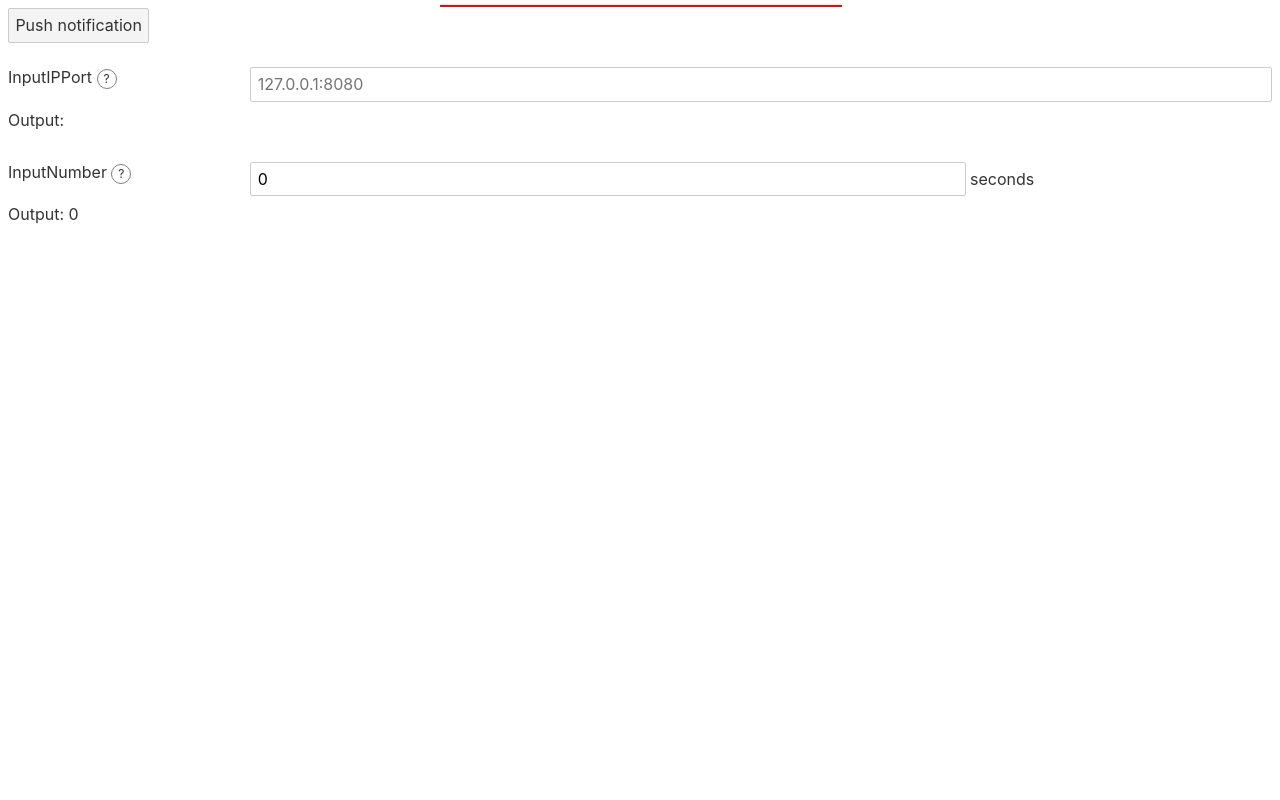
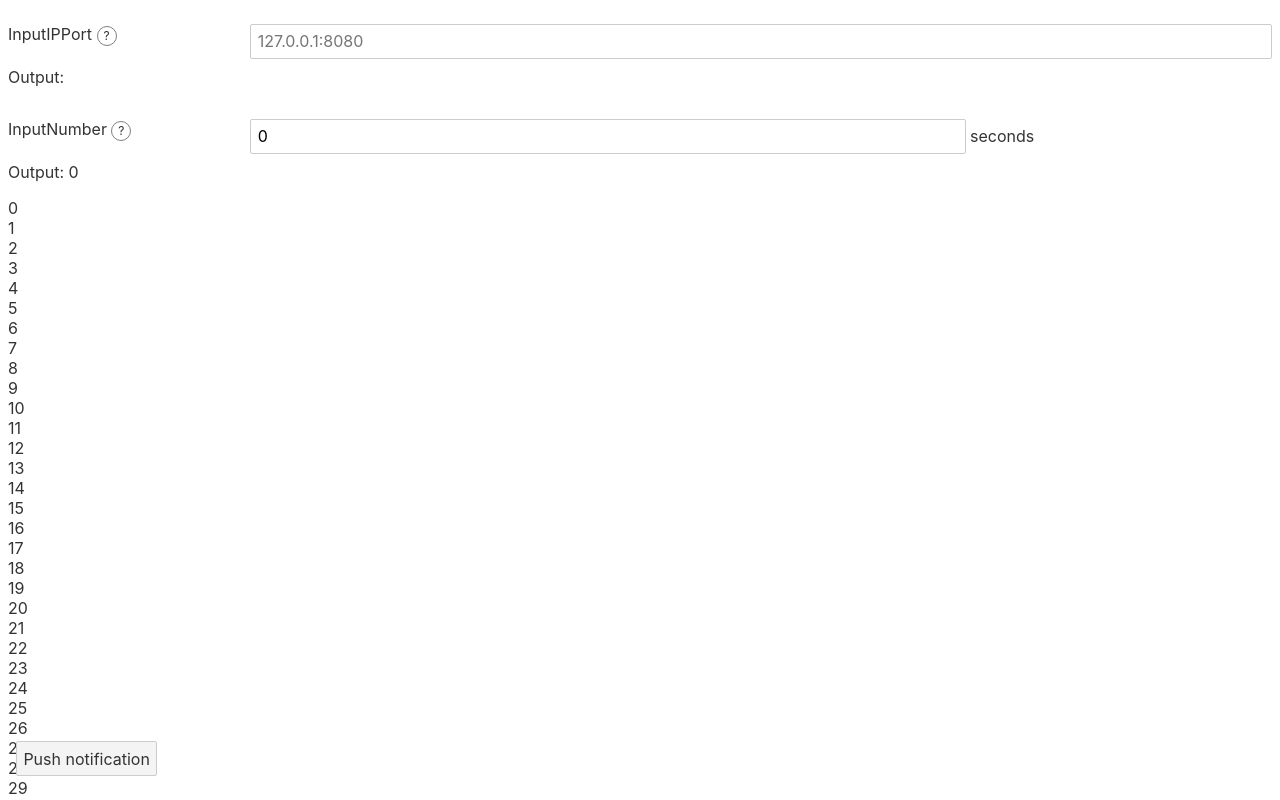
Before and after one commit to shuLhan/wui.svelte, a Svelte app: page / in a window 1280 px wide. Shown: the top 800 px of the page. Built offline with nearby package versions, Linux system fonts and the light colour scheme.

Commit message:
Notif: fix position to fixed
Allow the notification item follow the current scroll position.

```diff
--- a/src/App.svelte
+++ b/src/App.svelte
@@ -15,6 +15,11 @@
 </script>
 
 <style>
+	button.push-notif {
+		position: fixed;
+		bottom: 1em;
+		left: 1em;
+	}
 	div.test-label-input {
 		margin: 0 0 1em 0;
 	}
@@ -31,7 +36,7 @@
 <main>
 	<WuiNotif />
 
-	<button on:click={showNotification}>
+	<button class="push-notif" on:click={showNotification}>
 		Push notification
 	</button>
 
@@ -58,4 +63,10 @@
 			Output: {number}
 		</div>
 	</div>
+
+	{#each new Array(1000) as x, idx}
+	<div>
+		{idx}
+	</div>
+	{/each}
 </main>
--- a/src/components/Notif.svelte
+++ b/src/components/Notif.svelte
@@ -9,11 +9,10 @@
 
 <style>
 	.wui-notif {
-		position: absolute;
+		position: fixed;
 		top: 5px;
 		left: calc((100% - 400px)/2);
 		width: 400px;
-		border: 1px solid red;
 	}
 	@media (max-width: 500px) {
 		.wui-notif {
```
Also changed, not shown: public/build/bundle.js, 1 other file (tests, documents, lock files or other folders).
